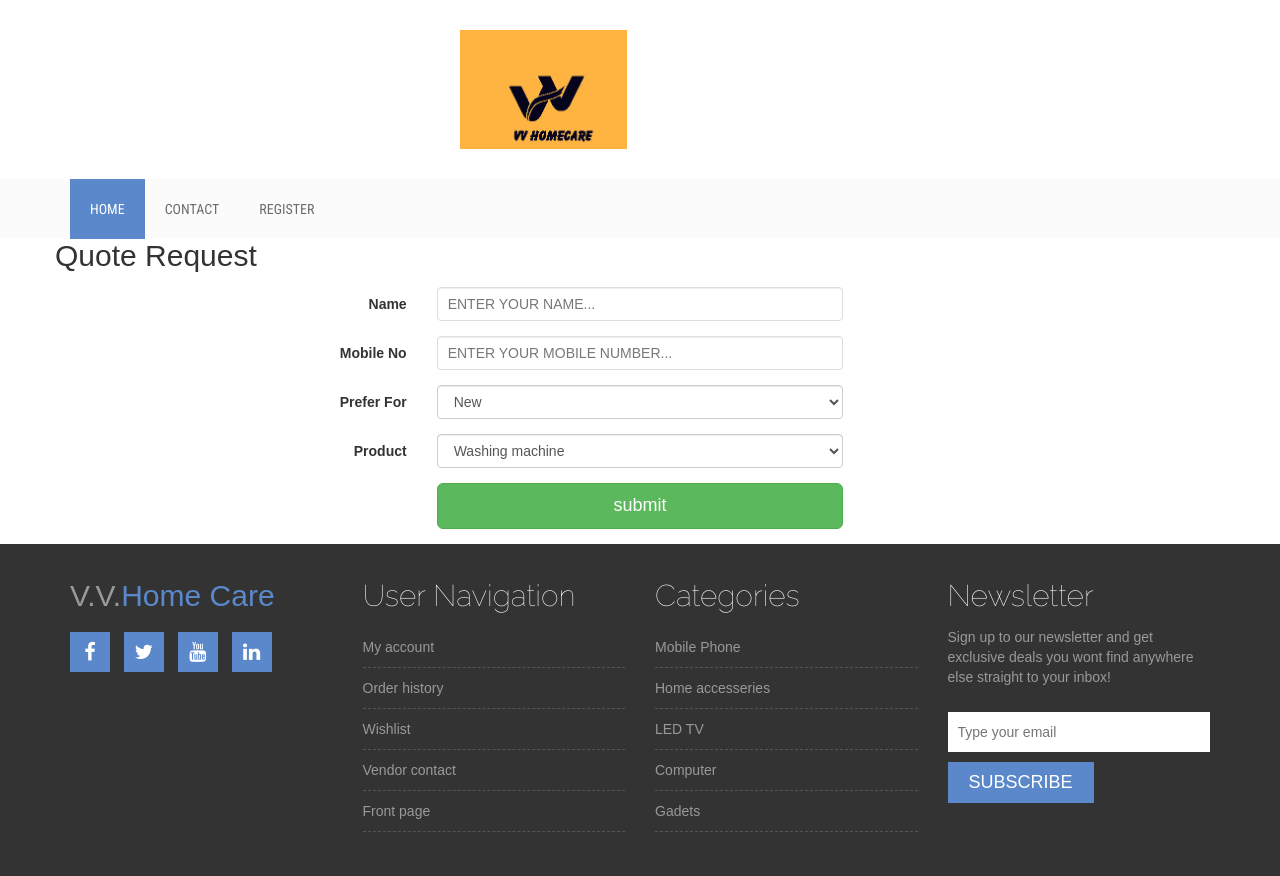
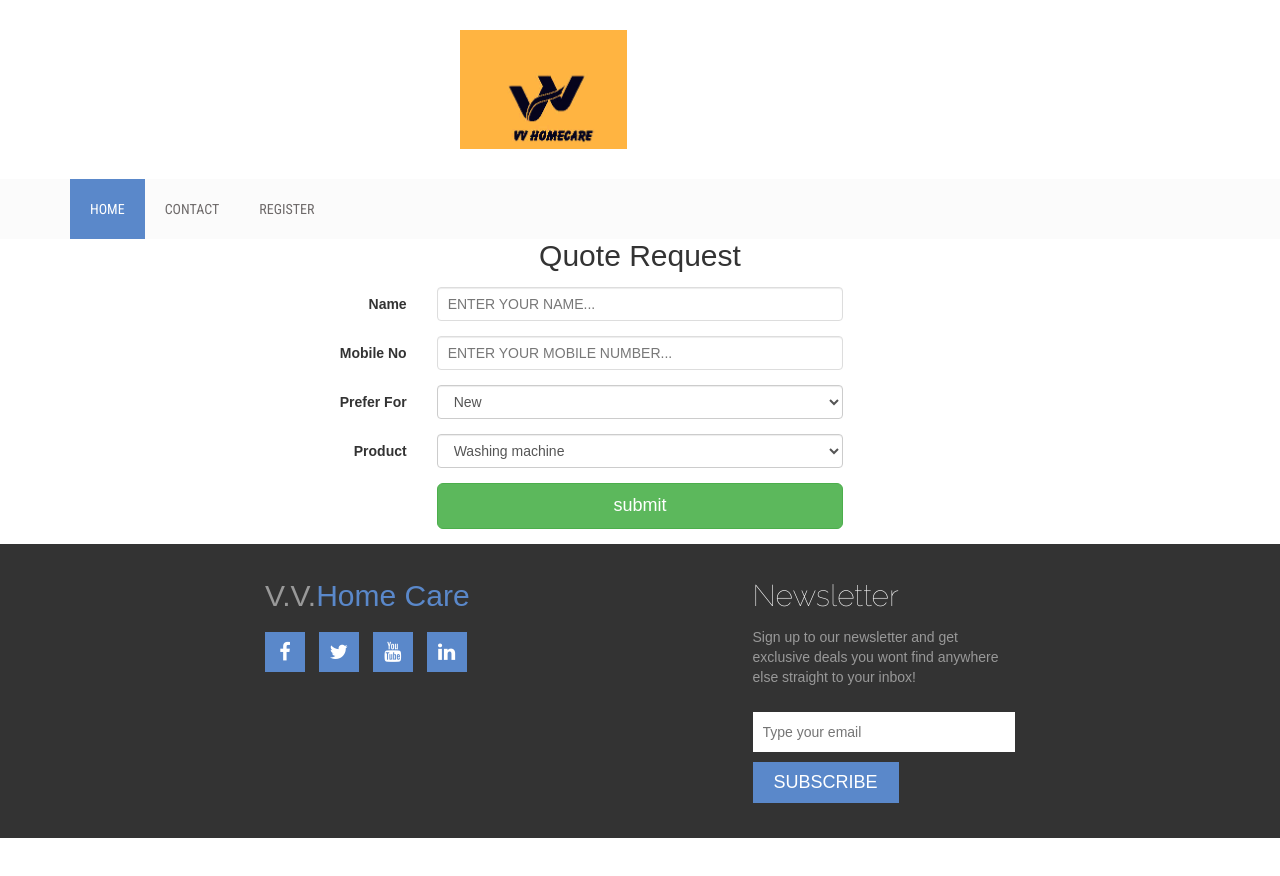
Before and after one commit to vigneshavm/VVHOMECARE, a website: page views/vvhome/register.html in a window 1280 px wide. After the commit the page ends 838 px from the top, so only its background shows below. Drawn offline with nearby package versions, Linux system fonts and the light colour scheme; files that its build step writes are made by us from their sources; files whose address does not match are found by name.

Commit message:
Changes for Users

```diff
--- a/views/vvhome/register.html
+++ b/views/vvhome/register.html
@@ -66,7 +66,7 @@
 </div>
 <div class="container">
     <div class="row">
-        <h2>Quote Request</h2>
+        <h2 style="text-align: center">Quote Request</h2>
     </div>
 </div>
 
@@ -132,7 +132,7 @@
     <div class="zigzag-bottom"></div>
     <div class="container">
         <div class="row">
-            <div class="col-md-3 col-sm-6">
+            <div class="col-md-3 col-md-offset-2 col-sm-6">
                 <div class="footer-about-us">
                     <h2>V.V.<span>Home Care</span></h2>
 
@@ -146,33 +146,7 @@
                 </div>
             </div>
 
-            <div class="col-md-3 col-sm-6">
-                <div class="footer-menu">
-                    <h2 class="footer-wid-title">User Navigation </h2>
-                    <ul>
-                        <li><a href="#">My account</a></li>
-                        <li><a href="#">Order history</a></li>
-                        <li><a href="#">Wishlist</a></li>
-                        <li><a href="#">Vendor contact</a></li>
-                        <li><a href="#">Front page</a></li>
-                    </ul>
-                </div>
-            </div>
-
-            <div class="col-md-3 col-sm-6">
-                <div class="footer-menu">
-                    <h2 class="footer-wid-title">Categories</h2>
-                    <ul>
-                        <li><a href="#">Mobile Phone</a></li>
-                        <li><a href="#">Home accesseries</a></li>
-                        <li><a href="#">LED TV</a></li>
-                        <li><a href="#">Computer</a></li>
-                        <li><a href="#">Gadets</a></li>
-                    </ul>
-                </div>
-            </div>
-
-            <div class="col-md-3 col-sm-6">
+            <div class="col-md-3 col-md-offset-2  col-sm-6">
                 <div class="footer-newsletter">
                     <h2 class="footer-wid-title">Newsletter</h2>
 
--- a/webapps/css/responsive.css
+++ b/webapps/css/responsive.css
@@ -45,8 +45,12 @@ input[type="submit"], button[type="submit"] {
   bottom: -153px;
   height: 200px;
 }
-.footer-top-area {
-  padding: 35px 0 125px;
+
+
+
+
+    .footer-top-area {
+  padding: 35px;
 }
 div.cart-collaterals ul.products li.product {
   width: 190px;
@@ -119,13 +123,8 @@ div.cart-collaterals ul.products li.product {
   padding-bottom: 90px;
 }
 
-.footer-top-area .zigzag-bottom {
-  bottom: -153px;
-  height: 200px;
-}
-.footer-top-area {
-  padding: 35px 0 125px;
-}
+
+
 
 .single-product-widget, .footer-about-us, .footer-menu {
   margin-bottom: 60px;
--- a/webapps/css/style.css
+++ b/webapps/css/style.css
@@ -546,9 +546,8 @@ z-index: 999;}
 }
 .product-widget-area .zigzag-bottom{background: #f4f4f4;}
 .footer-top-area .zigzag-bottom{background: #f4f4f4}
-.footer-top-area {background: none repeat scroll 0 0 #333;
-color: #999;
-padding: 35px 0 180px;}
+.footer-top-area {background: none repeat scroll 0 0 #333;color: #999;
+    padding: 35px}
 
 
 .footer-bottom-area {background: #000;color: #fff}
```
Also changed, not shown: views/vvhome/contact.html (+2 -32 lines), views/vvhome/index.html (+2 -29 lines).
